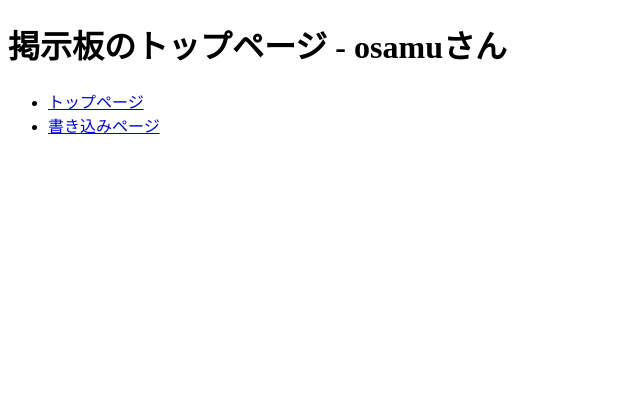
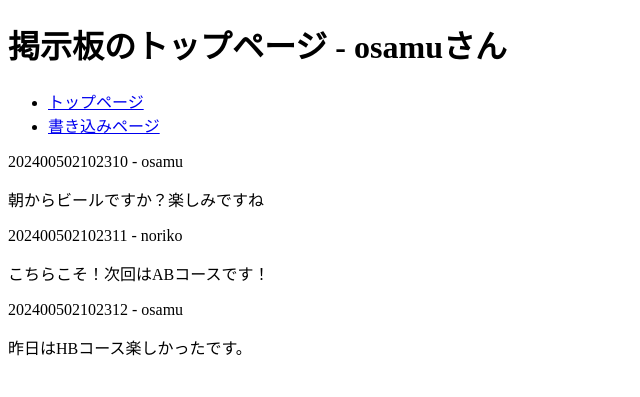
Before and after one commit to ra-mendaisuki/webapp_learning, a Flask app: page / in a window 1280 px wide. Shown: the top 397 px of the page, without its empty margins (0-640 px from the left). Run offline with Flask 3, Linux system fonts and the light colour scheme.

Commit message:
繰り返し分ありのテンプレート作成

```diff
--- a/app.py
+++ b/app.py
@@ -2,12 +2,25 @@ from flask import Flask, render_template
 
 app: Flask = Flask(__name__)
 
+class Message:
+    def __init__(self, id:str, user_name:str, contents: str):
+        self.id = id
+        self.user_name = user_name
+        self.contents = contents
 
 # 「/」にアクセスがあった場合のルーティング
 @app.route('/')
 def index():
     login_user_name: str = "osamu"
-    return render_template("top.html", login_user_name=login_user_name)
+
+    message_list = [
+        Message("202400502102310", "osamu", "朝からビールですか？楽しみですね"),
+        Message("202400502102311", "noriko", "こちらこそ！次回はABコースです！"),
+        Message("202400502102312", "osamu", "昨日はHBコース楽しかったです。")
+    ]
+    return render_template(
+        "top.html", login_user_name=login_user_name, message_list=message_list
+    )
 
 
 # 「/write」でアクセスがあった場合のルーティング
--- a/templates/top.html
+++ b/templates/top.html
@@ -7,7 +7,13 @@
 <body>
     <header>
         <!-- 「login_user_name」変数の値で差し替え -->
-        <h1>掲示板のトップページ - {{ login_user_name }}さん</h1>
+        <h1>
+            {% if login_user_name %}
+            掲示板のトップページ - {{ login_user_name }}さん
+            {% else %}
+            掲示板のトップページ - ゲストさん
+            {% endif %}
+        </h1>
         <!-- メニュー -->
         <nav>
             <ul>
@@ -22,6 +28,14 @@
             </ul>
         </nav>
     </header>
+    <main>
+        {% for message in message_list %}
+        <article>
+            <p>{{ message.id }} - {{ message.user_name }}</p>
+            <p>{{ message.contents }}</p>
+        </article>
+        {% endfor %}
+    </main>
 
 </body>
 </html>
```
